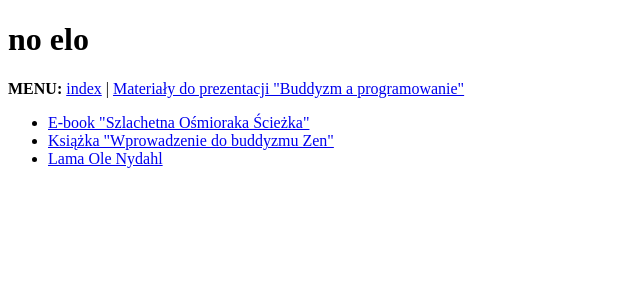
After one commit to v0y/homepage, a Flask app: page /buddyzm in a window 1280 px wide. The commit adds this page. Shown: the top 300 px of the page, without its empty margins (0-640 px from the left). Run offline with Flask 2, Linux system fonts and the light colour scheme.

Commit message:
Add buddyzm page

```diff
--- a/app/app.py
+++ b/app/app.py
@@ -12,5 +12,10 @@ def hello_world():
     return render_template('index.html')
 
 
+@application.route('/buddyzm')
+def buddyzm():
+    return render_template('buddyzm.html')
+
+
 if __name__ == '__main__':
     application.run()
--- /dev/null
+++ b/app/templates/buddyzm.html
@@ -0,0 +1,25 @@
+<!doctype html>
+<html>
+<head>
+    <meta charset="UTF-8">
+    <title>Rafał Mirończyk</title>
+</head>
+<body>
+
+    <h1>no elo</h1>
+
+    <p>
+        <strong>MENU: </strong>
+        <a href="/">index</a> |
+        <a href="/buddyzm">Materiały do prezentacji "Buddyzm a programowanie"</a>
+    </p>
+
+    <ul>
+        <li><a href="http://sasana.wikidot.com/szlachetna-osmioraka-sciezka">E-book "Szlachetna Ośmioraka Ścieżka"</a></li>
+        <li><a href="http://lubimyczytac.pl/ksiazka/57201/wprowadzenie-do-buddyzmu-zen">Książka "Wprowadzenie do buddyzmu Zen"</a></li>
+        <li><a href="https://en.wikipedia.org/wiki/Ole_Nydahl">Lama Ole Nydahl</a></li>
+    </ul>
+
+
+</body>
+</html>
```
Also changed, not shown: app/templates/index.html (+26 -1 lines).
